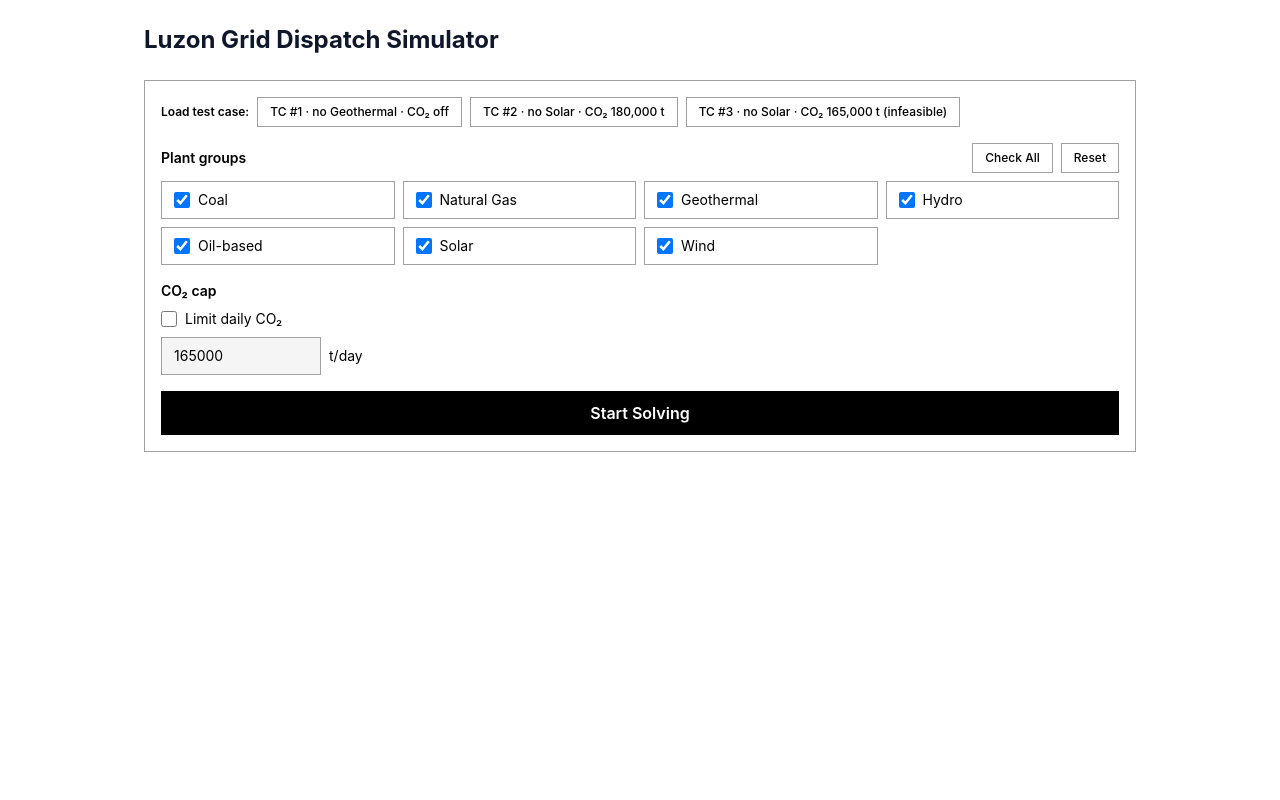
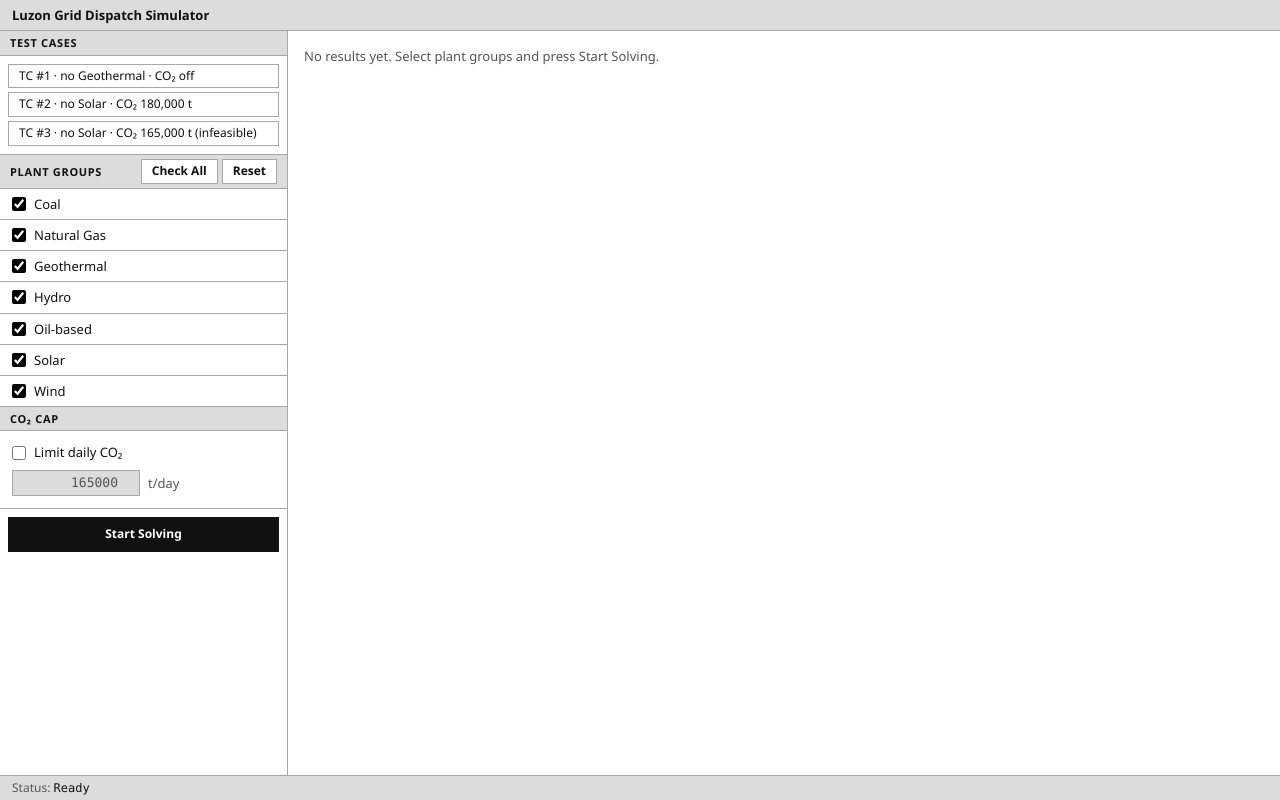
Before and after one commit to yondel3610/DOSPrado_CMSC150Project, a React (Vite) app: page / in a window 1280 px wide. Built offline with nearby package versions, Linux system fonts and the light colour scheme.

Commit message:
UI overhaul, used engineering tools like matlab as a reference

```diff
--- a/src/App.tsx
+++ b/src/App.tsx
@@ -7,11 +7,16 @@ import { GroupSelector } from "./components/GroupSelector";
 import { ResultsTab } from "./tabs/ResultsTab";
 import { TableauTab } from "./tabs/TableauTab";
 import { TEST_CASE_PRESETS } from "./tabs/presets";
+import type { SimplexStatus } from "./lib/simplex/types";
 
 type TabId = "results" | "tableau";
 
-const presetButton =
-  "border border-neutral-400 px-3 py-1.5 text-xs font-medium hover:bg-neutral-100";
+const STATUS_LABEL: Record<SimplexStatus, string> = {
+  optimal: "Optimal",
+  unbounded: "Infeasible",
+  infeasible: "Infeasible",
+  "max-iterations": "Iteration limit",
+};
 
 export default function App() {
   // Inputs
@@ -22,6 +27,7 @@ export default function App() {
   const [activeTab, setActiveTab] = useState<TabId>("results");
   const [error, setError] = useState<string | null>(null);
   const [outcome, setOutcome] = useState<SolveOutcome | null>(null);
+  const [solveMs, setSolveMs] = useState<number | null>(null);
 
   const co2CapValue = co2CapText.trim() === "" ? null : Number(co2CapText);
 
@@ -46,30 +52,48 @@ export default function App() {
       return;
     }
     setError(null);
-    setOutcome(runSolve({ selectedKeys, co2CapOn, co2Cap: co2CapValue }));
+    const started = performance.now();
+    const next = runSolve({ selectedKeys, co2CapOn, co2Cap: co2CapValue });
+    setSolveMs(performance.now() - started);
+    setOutcome(next);
     setActiveTab("tableau"); // expectation (c): solving shows the initial tableau
   };
 
+  const solveTime =
+    solveMs === null ? "-" : solveMs < 1 ? "<1 ms" : `${solveMs.toFixed(1)} ms`;
+  const statusItems: [string, string][] =
+    outcome === null
+      ? [["Status", error !== null ? "Input error" : "Ready"]]
+      : [
+          ["Status", STATUS_LABEL[outcome.extracted.status]],
+          ["Iterations", String(outcome.extracted.iterations)],
+          ["Size", `${outcome.dual.numConstraints} × ${outcome.dual.numVars}`],
+          ["Solve time", solveTime],
+        ];
+
   return (
-    <main className="mx-auto max-w-5xl space-y-6 px-4 py-6">
-      <header className="space-y-1">
-        <h1 className="text-2xl font-bold text-slate-900">Luzon Grid Dispatch Simulator</h1>
+    <div className="flex min-h-screen flex-col bg-app text-ink md:h-screen">
+      <header className="shrink-0 border-b border-line bg-head px-3 py-1.5">
+        <h1 className="text-[13px] font-bold">Luzon Grid Dispatch Simulator</h1>
       </header>
 
-      <section className="space-y-4 border border-neutral-400 bg-white p-4">
-        <div className="flex flex-wrap items-center gap-2">
-          <span className="text-xs font-semibold text-black">Load test case:</span>
+      <div className="flex flex-1 flex-col md:min-h-0 md:flex-row">
+        <aside className="shrink-0 divide-y divide-line border-b border-line bg-surface md:w-72 md:overflow-y-auto md:border-b-0 md:border-r">
+          <section>
+            <h2 className="panel-title">Test cases</h2>
+            <div className="flex flex-col gap-1 p-2">
               {TEST_CASE_PRESETS.map((preset) => (
                 <button
                   key={preset.id}
                   type="button"
                   onClick={() => applyPreset(preset.id)}
-              className={presetButton}
+                  className="btn text-left"
                 >
                   {preset.label}
                 </button>
               ))}
             </div>
+          </section>
 
           <GroupSelector
             selectedKeys={selectedKeys}
@@ -85,27 +109,24 @@ export default function App() {
             onChange={setCo2CapText}
           />
 
+          <div className="space-y-2 p-2">
             {error !== null && (
-          <p
-            role="alert"
-            className="border-2 border-black bg-white px-4 py-3 text-sm font-medium text-black"
-          >
+              <p role="alert" className="border-2 border-ink p-2 text-xs font-semibold">
                 {error}
               </p>
             )}
-
-        <button
-          type="button"
-          onClick={handleSolve}
-          className="w-full bg-black px-4 py-2.5 font-semibold text-white hover:bg-neutral-800"
-        >
+            <button type="button" onClick={handleSolve} className="btn btn-primary w-full py-2">
               Start Solving
             </button>
-      </section>
+          </div>
+        </aside>
 
-      {outcome !== null && (
-        <section className="space-y-3">
-          <nav className="flex gap-1 border-b border-neutral-400">
+        <main className="min-w-0 flex-1 bg-surface md:overflow-auto">
+          {outcome === null ? (
+            <p className="p-4 text-dim">No results yet. Select plant groups and press Start Solving.</p>
+          ) : (
+            <>
+              <nav className="flex border-b border-line bg-head">
                 {(["results", "tableau"] as TabId[]).map((tab) => (
                   <button
                     key={tab}
@@ -113,17 +134,29 @@ export default function App() {
                     onClick={() => setActiveTab(tab)}
                     className={
                       activeTab === tab
-                    ? "-mb-px border-x border-t border-neutral-400 bg-white px-4 py-2 text-sm font-semibold text-black"
-                    : "px-4 py-2 text-sm text-black hover:bg-neutral-100"
+                        ? "-mb-px border-r border-b border-r-line border-b-surface bg-surface px-4 py-1.5 font-semibold"
+                        : "border-r border-line px-4 py-1.5 hover:bg-zebra"
                     }
                   >
                     {tab === "results" ? "Results" : "Simplex Tableau"}
                   </button>
                 ))}
               </nav>
+              <div className="p-3">
                 {activeTab === "results" ? <ResultsTab outcome={outcome} /> : <TableauTab outcome={outcome} />}
-        </section>
+              </div>
+            </>
           )}
         </main>
+      </div>
+
+      <footer className="flex shrink-0 flex-wrap gap-x-6 border-t border-line bg-head px-3 py-1 text-xs">
+        {statusItems.map(([label, value]) => (
+          <span key={label}>
+            <span className="text-dim">{label}:</span> <span className="font-mono">{value}</span>
+          </span>
+        ))}
+      </footer>
+    </div>
   );
 }
--- a/src/components/BasicSolution.tsx
+++ b/src/components/BasicSolution.tsx
@@ -13,10 +13,10 @@ export function BasicSolution({ values, columnLabels }: BasicSolutionProps) {
         .filter((entry) => entry.value !== 0);
 
     if (entries.length === 0) {
-        return <p className="text-sm text-black">Every variable is nonbasic (all zero).</p>;
+        return <p className="text-sm">Every variable is nonbasic (all zero).</p>;
     }
     return (
-        <ul className="list-disc columns-2 gap-8 pl-5 font-mono text-sm sm:columns-3 md:columns-4">
+        <ul className="list-disc columns-2 gap-8 pl-5 font-mono text-xs sm:columns-3 md:columns-4">
         {entries.map((entry) => (
             <li key={entry.label}>
             {entry.label} = {formatCell(entry.value)}
--- a/src/components/Co2CapInput.tsx
+++ b/src/components/Co2CapInput.tsx
@@ -9,14 +9,15 @@ interface Co2CapInputProps {
 
 export function Co2CapInput({ enabled, value, onToggle, onChange }: Co2CapInputProps) {
     return (
-        <section className="space-y-2">
-        <h2 className="text-sm font-semibold text-black">CO₂ cap</h2>
-        <label className="flex w-fit cursor-pointer items-center gap-2 text-sm">
+        <section>
+        <h2 className="panel-title">CO₂ cap</h2>
+        <div className="space-y-2 p-3">
+            <label className="flex w-fit cursor-pointer items-center gap-2">
             <input
                 type="checkbox"
                 checked={enabled}
                 onChange={(e) => onToggle(e.target.checked)}
-            className="h-4 w-4"
+                className="h-3.5 w-3.5 accent-black"
             />
             <span>Limit daily CO₂</span>
             </label>
@@ -28,9 +29,10 @@ export function Co2CapInput({ enabled, value, onToggle, onChange }: Co2CapInputP
                 value={value}
                 placeholder="e.g. 165000"
                 onChange={(e) => onChange(e.target.value)}
-            className="w-40 border border-neutral-400 px-3 py-2 text-sm disabled:bg-neutral-100 disabled:text-black"
+                className="field w-32 text-right"
             />
-            <span className="text-sm text-black">t/day</span>
+            <span className="text-dim">t/day</span>
+            </div>
         </div>
         </section>
     );
--- a/src/components/GroupSelector.tsx
+++ b/src/components/GroupSelector.tsx
@@ -8,39 +8,35 @@ interface GroupSelectorProps {
     onCheckAll: () => void;
     onReset: () => void;
 }
-const smallButton =
-    "border border-neutral-400 px-3 py-1.5 text-xs font-medium hover:bg-neutral-100";
-
 export function GroupSelector({ selectedKeys, onToggle, onCheckAll, onReset }: GroupSelectorProps) {
     return (
-        <section className="space-y-2">
-        <div className="flex items-center justify-between gap-2">
-            <h2 className="text-sm font-semibold text-black">Plant groups</h2>
-            <div className="flex gap-2">
-            <button type="button" onClick={onCheckAll} className={smallButton}>
+        <section>
+        <div className="panel-title flex items-center justify-between">
+            <h2>Plant groups</h2>
+            <div className="flex gap-1">
+            <button type="button" onClick={onCheckAll} className="btn">
                 Check All
             </button>
-            <button type="button" onClick={onReset} className={smallButton}>
+            <button type="button" onClick={onReset} className="btn">
                 Reset
             </button>
             </div>
         </div>
-        <div className="grid grid-cols-2 gap-2 sm:grid-cols-4">
+        <ul>
             {PLANT_GROUPS.map((group) => (
-            <label
-                key={group.key}
-                className="flex cursor-pointer items-center gap-2 border border-neutral-400 px-3 py-2 text-sm hover:bg-neutral-50"
-            >
+            <li key={group.key} className="border-b border-line last:border-b-0">
+                <label className="flex cursor-pointer items-center gap-2 px-3 py-1.5 hover:bg-zebra">
                 <input
-                type="checkbox"
-                checked={selectedKeys.includes(group.key)}
-                onChange={() => onToggle(group.key)}
-                className="h-4 w-4"
+                    type="checkbox"
+                    checked={selectedKeys.includes(group.key)}
+                    onChange={() => onToggle(group.key)}
+                    className="h-3.5 w-3.5 accent-black"
                 />
                 <span>{group.name}</span>
-            </label>
+                </label>
+            </li>
             ))}
-        </div>
+        </ul>
         </section>
     );
 }
--- a/src/components/PriceChart.tsx
+++ b/src/components/PriceChart.tsx
@@ -15,7 +15,7 @@ export function PriceChart({ prices }: { prices: number[] }) {
         <div className="h-72 w-full">
         <ResponsiveContainer width="100%" height="100%">
             <BarChart data={data} margin={{ top: 8, right: 16, bottom: 8, left: 8 }}>
-            <CartesianGrid strokeDasharray="3 3" />
+            <CartesianGrid strokeDasharray="3 3" stroke="var(--line)" />
             <XAxis dataKey="block" />
             <YAxis
                 width={64}
--- a/src/index.css
+++ b/src/index.css
@@ -5,3 +5,100 @@
 .cell-zero {
     color: #b0b0b0;
 }
+
+/* Design tokens. Every color in the UI comes from these variables,
+   so a dark theme only has to override this block. */
+:root {
+    --bg: #e8e8e8;
+    --surface: #ffffff;
+    --head: #dcdcdc;
+    --zebra: #f5f5f5;
+    --line: #a8a8a8;
+    --ink: #111111;
+    --dim: #555555;
+    --zero: #b0b0b0;
+    --mark: #c4c4c4;
+    --btn: #111111;
+    --btn-ink: #ffffff;
+}
+
+@theme inline {
+    --color-app: var(--bg);
+    --color-surface: var(--surface);
+    --color-head: var(--head);
+    --color-zebra: var(--zebra);
+    --color-line: var(--line);
+    --color-ink: var(--ink);
+    --color-dim: var(--dim);
+    --color-mark: var(--mark);
+    --font-sans: "Segoe UI", system-ui, -apple-system, "Helvetica Neue", Arial, sans-serif;
+    --font-mono: ui-monospace, "Cascadia Mono", "SF Mono", Consolas, "Liberation Mono", monospace;
+}
+
+@layer base {
+    *,
+    ::before,
+    ::after {
+        border-color: var(--line);
+    }
+    body {
+        margin: 0;
+        background: var(--bg);
+        color: var(--ink);
+        font-size: 13px;
+        line-height: 1.4;
+    }
+    :focus-visible {
+        outline: 2px solid var(--ink);
+        outline-offset: 1px;
+    }
+}
+
+@layer components {
+    /* small section header used in the side panel and workspace panels */
+    .panel-title {
+        padding: 4px 10px;
+        background: var(--head);
+        border-bottom: 1px solid var(--line);
+        font-size: 11px;
+        font-weight: 700;
+        letter-spacing: 0.06em;
+        text-transform: uppercase;
+    }
+    .btn {
+        border: 1px solid var(--line);
+        background: var(--surface);
+        padding: 3px 10px;
+        font-size: 12px;
+        letter-spacing: normal;
+        text-transform: none;
+        cursor: pointer;
+    }
+    .btn:hover:not(:disabled) {
+        background: var(--head);
+    }
+    .btn:disabled {
+        opacity: 0.4;
+        cursor: not-allowed;
+    }
+    .btn-primary,
+    .btn-primary:hover:not(:disabled) {
+        background: var(--btn);
+        color: var(--btn-ink);
+        border-color: var(--btn);
+        font-weight: 600;
+    }
+    .btn-primary:hover:not(:disabled) {
+        opacity: 0.85;
+    }
+    .field {
+        border: 1px solid var(--line);
+        background: var(--surface);
+        padding: 3px 6px;
+        font-family: var(--font-mono);
+    }
+    .field:disabled {
+        background: var(--head);
+        color: var(--dim);
+    }
+}
```
Also changed, not shown: src/components/StatusBanner.tsx (+5 -3 lines), src/components/TableauView.tsx (+7 -7 lines), src/tabs/ResultsTab.tsx (+21 -21 lines), src/tabs/TableauTab.tsx (+13 -14 lines). Lines whose indentation alone changed are shown as unchanged.
